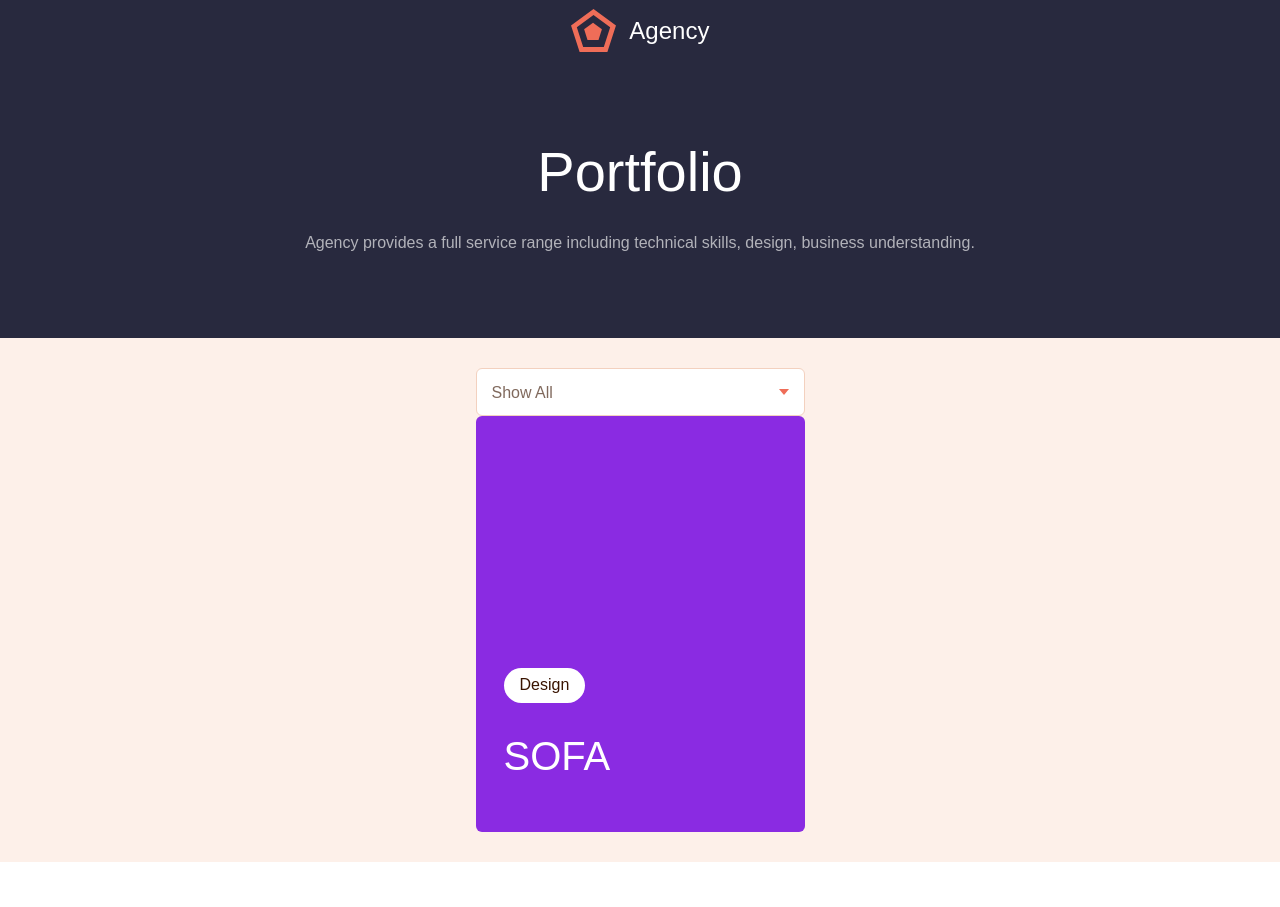
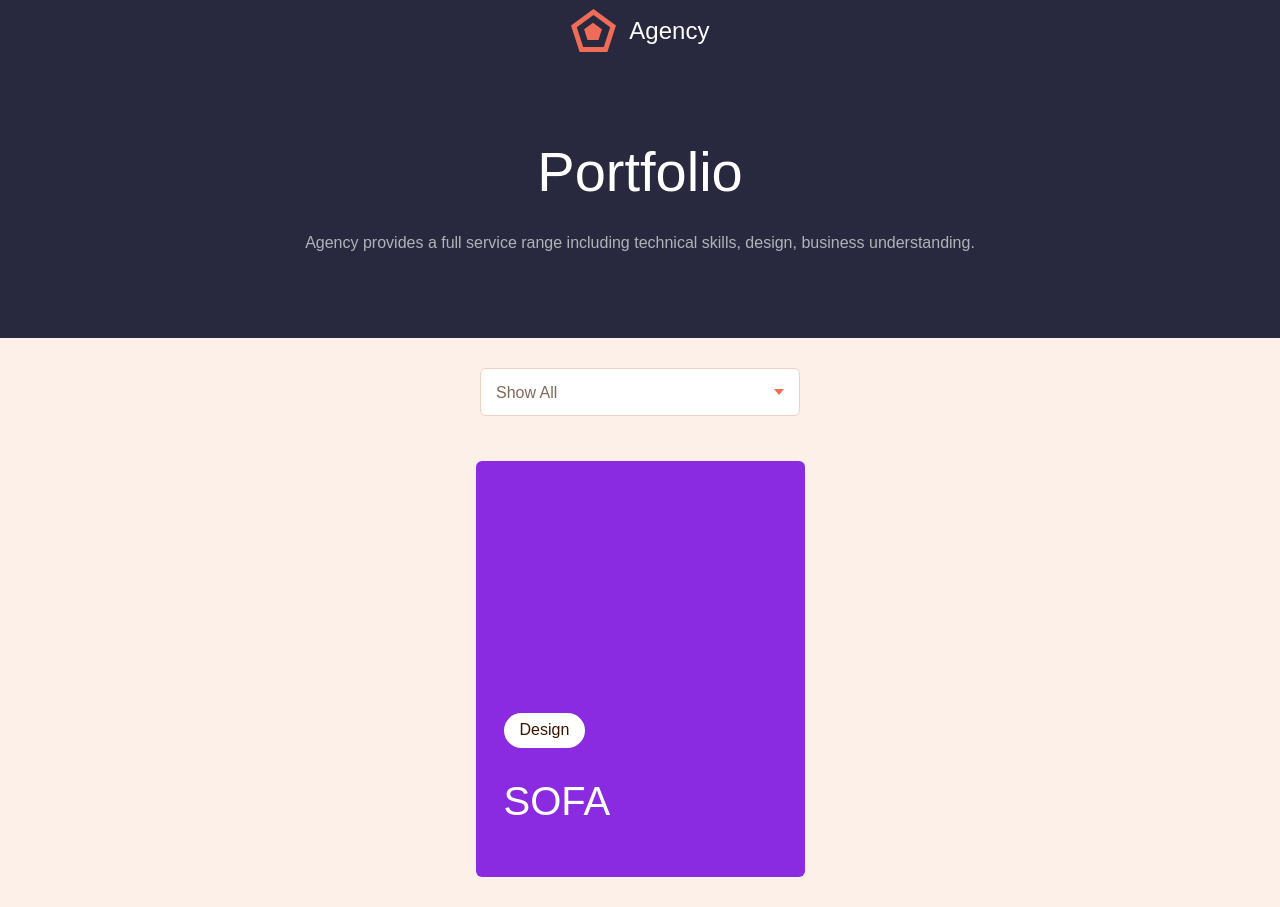
Before and after one commit to lipnitskaite/Agency-Portfolio, a React (Create React App) app: page / in a window 1280 px wide. Before the commit the page ends 862 px from the top, so only its background shows below. Built offline with nearby package versions, Linux system fonts and the light colour scheme.

Commit message:
feat: change cards filter layout & update styles

```diff
--- /dev/null
+++ b/src/blocks/cards-filter/__content/cards-filter__content.css
@@ -0,0 +1,10 @@
+.cards-filter__content {
+  display: none;
+  position: absolute;
+  min-width: 320px;
+  width: 100%;
+  box-shadow: 0px 8px 16px 0px rgba(0,0,0,0.15);
+  z-index: 1;
+  margin: 0;
+  padding: 0;
+}
--- /dev/null
+++ b/src/blocks/cards-filter/__item/_type/_main/cards-filter__item_type_main.css
@@ -0,0 +1,6 @@
+.cards-filter__item_type_main {
+  border-radius: 6px;
+  border: 1px solid #F3D1BF;
+  background: white url(../../../../../images/Triangle.svg) no-repeat;
+  background-position: calc(100% - 15px) center;
+}
--- a/src/blocks/cards-filter/__item/cards-filter__item.css
+++ b/src/blocks/cards-filter/__item/cards-filter__item.css
@@ -0,0 +1,17 @@
+.cards-filter__item {
+  box-sizing: border-box;
+  min-width: 320px;
+  width: 100%;
+  height: 48px;
+  background-color: white;
+  padding: 15px;
+  font-size: 16px;
+  font-weight: 400;
+  color: rgba(57, 20, 0, .64);
+  cursor: pointer;
+  list-style: none;
+}
+
+.cards-filter__item:hover, .cards-filter__item:focus {
+  background-color: #F3D1BF;
+}
--- a/src/blocks/cards-filter/cards-filter.css
+++ b/src/blocks/cards-filter/cards-filter.css
@@ -1,22 +1,4 @@
 .cards-filter {
-  appearance: none;
-  -webkit-appearance: none;
-  -moz-appearance: none;
-  -ms-appearane: none;
-  box-sizing: border-box;
-  min-width: 320px;
-  width: 329px;
-  height: 48px;
-  border-radius: 6px;
-  border: 1px solid #F3D1BF;
-  background: white url(../../images/Triangle.svg) no-repeat;
-  background-position: calc(100% - 15px) center;
-  padding: 15px;
-  font-size: 16px;
-  font-weight: 400;
-  color: rgba(57, 20, 0, .64);
+  position: relative;
+  margin-bottom: 45px;
 }
-
-.cards-filter::-ms-expand {
-  display: none;
-}
--- a/src/components/Main.js
+++ b/src/components/Main.js
@@ -9,13 +9,15 @@ function Main() {
         <p className='lead__paragraph'>Agency provides a full service range including technical skills, design, business understanding.</p>
       </section>
       <section className='main'>
-        <select className='cards-filter'>
-          <option className='cards-filter__item'>Show All</option>
-          <option className='cards-filter__item'>Design</option>
-          <option className='cards-filter__item'>Branding</option>
-          <option className='cards-filter__item'>Illustration</option>
-          <option className='cards-filter__item'>Motion</option>
-        </select>
+        <div className='cards-filter'>
+          <div className='cards-filter__item cards-filter__item_type_main'>Show All</div>
+          <ul className='cards-filter__content'>
+            <li className='cards-filter__item'>Design</li>
+            <li className='cards-filter__item'>Branding</li>
+            <li className='cards-filter__item'>Illustration</li>
+            <li className='cards-filter__item'>Motion</li>
+          </ul>
+        </div>
         <div className="cards">
           <Card />
         </div>
--- a/src/index.css
+++ b/src/index.css
@@ -31,6 +31,8 @@
 /* Cards-Filter Block */
 @import url(./blocks/cards-filter/cards-filter.css);
 @import url(./blocks/cards-filter/__item/cards-filter__item.css);
+@import url(./blocks/cards-filter/__item/_type/_main/cards-filter__item_type_main.css);
+@import url(./blocks/cards-filter/__content/cards-filter__content.css);
 
 /* Card Block */
 @import url(./blocks/card/card.css);
```
